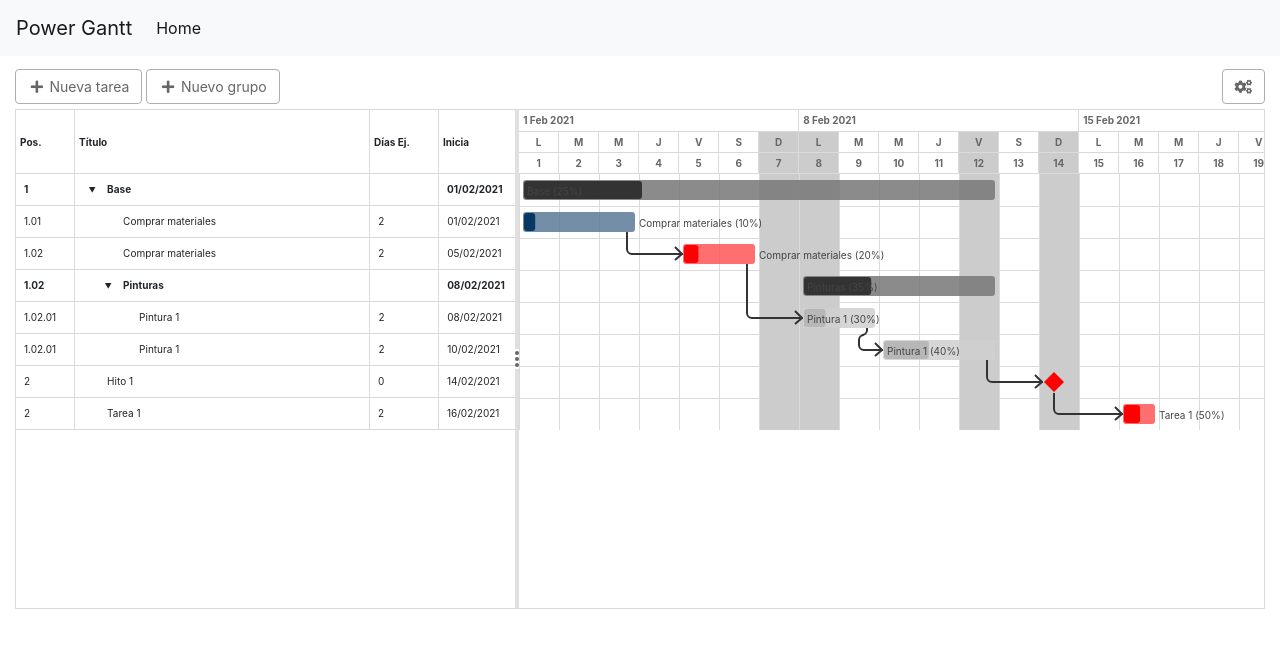
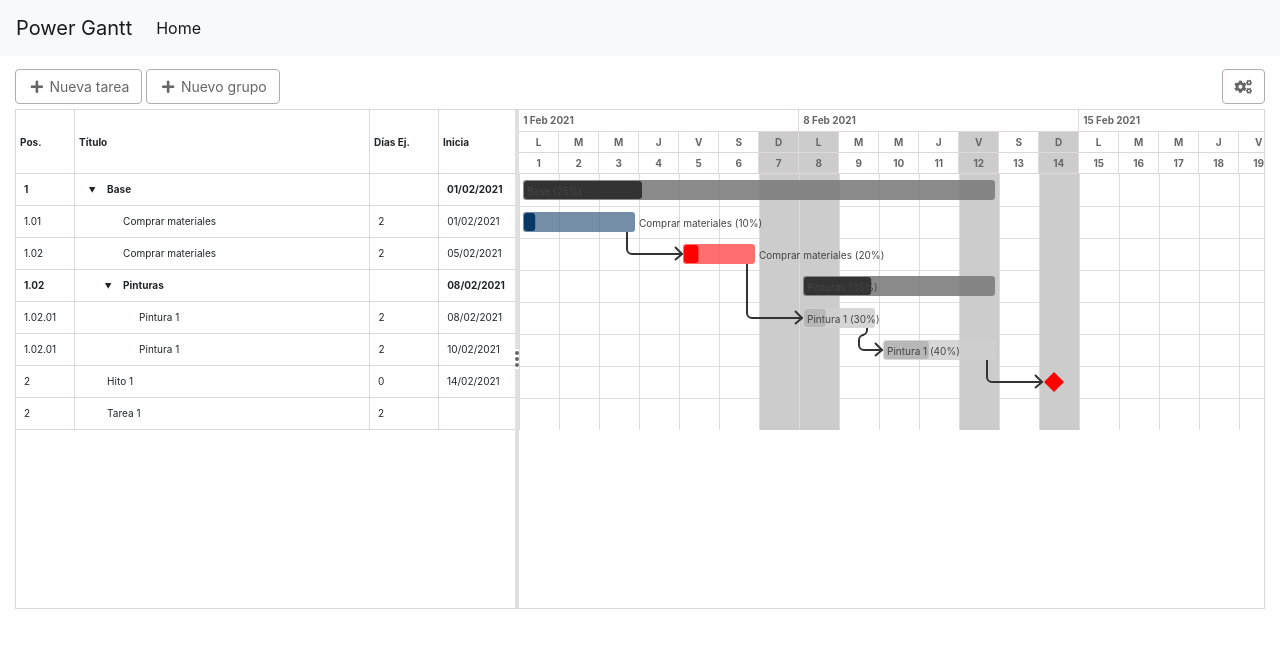
Before and after one commit to CharlesPs/power-gantt, a React (Create React App) app: page / in a window 1280 px wide. Shown: the top 648 px of the page. Built offline with nearby package versions, Linux system fonts and the light colour scheme.

Commit message:
add support for items without start and end dates

```diff
--- a/src/App.tsx
+++ b/src/App.tsx
@@ -350,8 +350,8 @@ const App = () => {
                 _id: 'item1',
                 name: 'Tarea 1',
                 execute_days: 2,
-                startsAt: '2021-02-16',
-                endsAt: '2021-02-16',
+                startsAt: null,
+                endsAt: null,
                 progress: 50,
                 unit: 'Metros',
                 metered: 1,
--- a/src/Components/GanttChart/GanttChartBodyItem.tsx
+++ b/src/Components/GanttChart/GanttChartBodyItem.tsx
@@ -18,6 +18,14 @@ type Props = {
 }
 
 const GanttChartBodyItem = (props: Props) => {
+
+    const is_valid_task = props.item.task_type !== 'hito' && props.item.startsAt !== null && props.item.endsAt !== null
+    const is_valid_hito = props.item.task_type === 'hito' && props.item.startsAt !== null
+
+    if (!is_valid_task && !is_valid_hito) {
+
+        return null
+    }
 
     const x = UI_helper.getDayPosition(props.ganttStart, props.item.startsAt) * props.dayWidth
 
--- a/src/Helpers/UI_helper.ts
+++ b/src/Helpers/UI_helper.ts
@@ -123,7 +123,13 @@ export const getRelations = (items: any) => {
 
         if (item.type === 'task') {
 
-            obj_items[item.task_id] = { item, i }
+            const is_valid_task = item.task_type !== 'hito' && item.startsAt !== null && item.endsAt !== null
+            const is_valid_hito = item.task_type === 'hito' && item.startsAt !== null
+
+            if (is_valid_hito || is_valid_task) {
+
+                obj_items[item.task_id] = { item, i }
+            }
         } else {
 
             if (item.collapseStatus === 'collapsed') {
```
